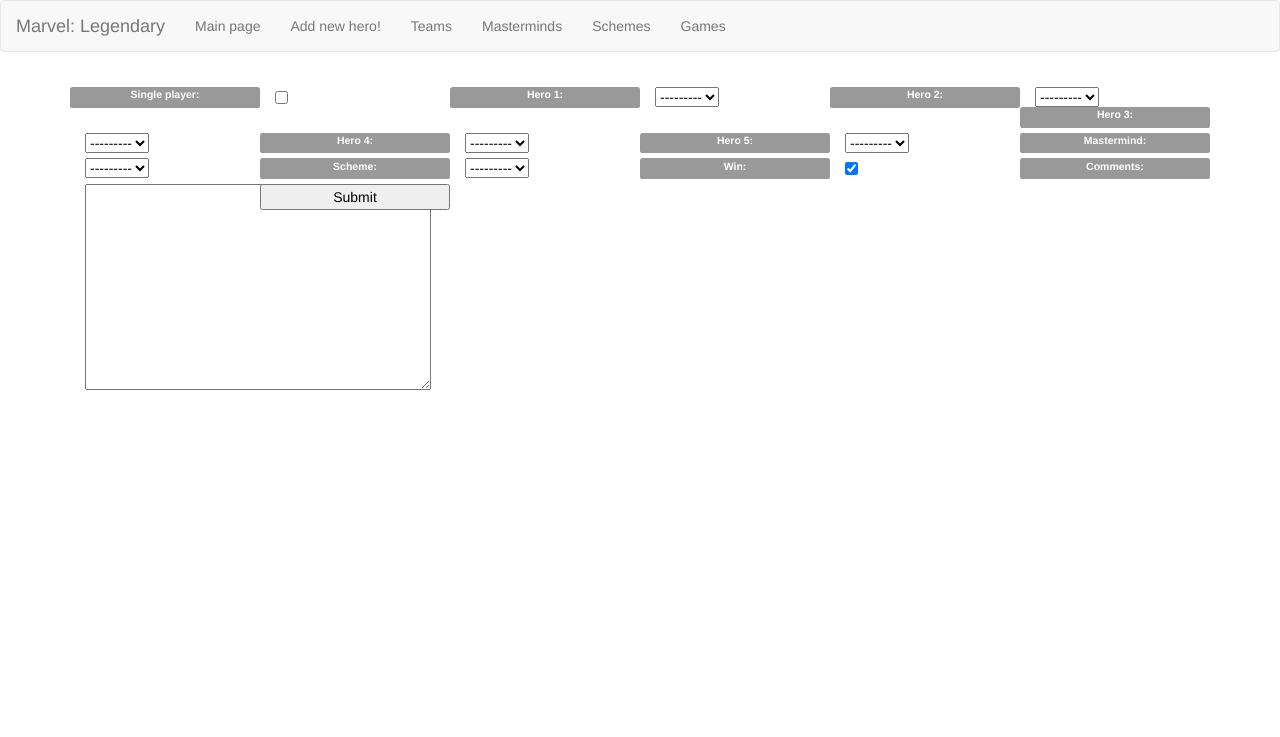
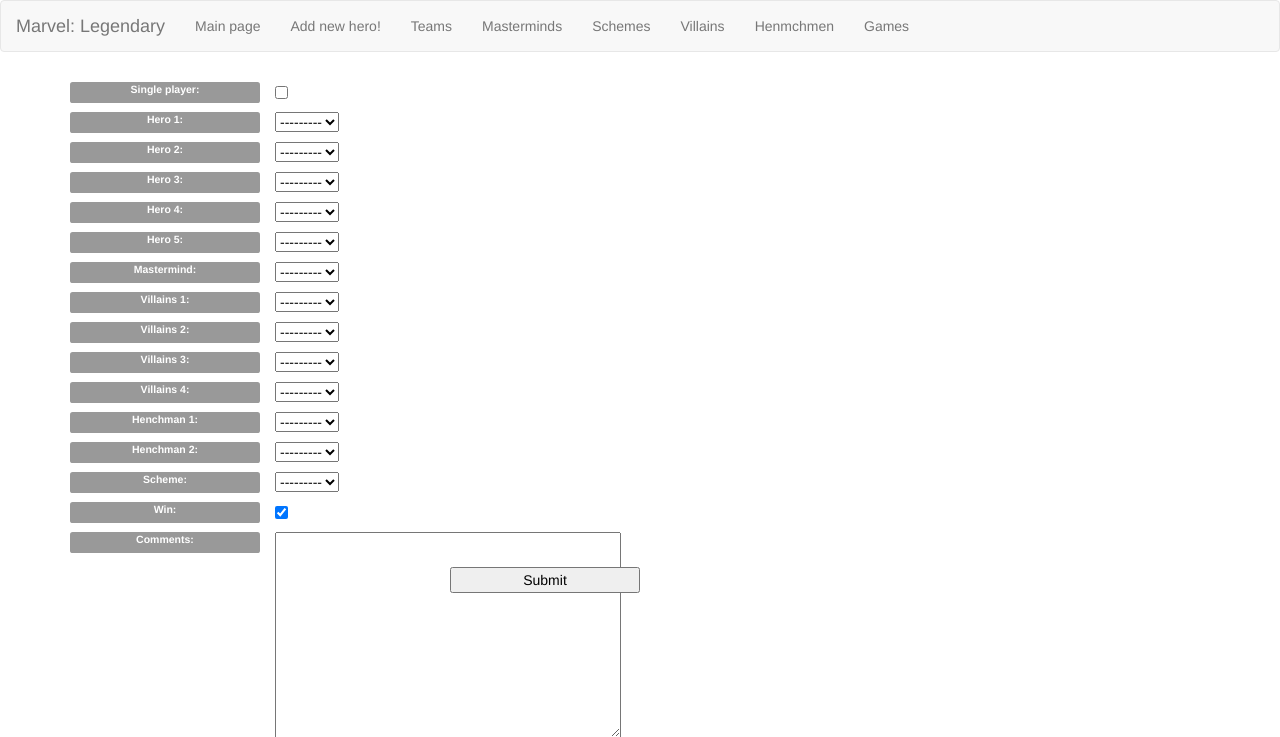
Before and after one commit to rkruszynski/game, a Django app: a page that uses legendary/templates/legendary/base.html in a window 1280 px wide. Shown: the top 737 px of the page. Run offline with Django 3.2, Linux system fonts and the light colour scheme; data that the repository does not hold is empty.

Commit message:
Add villains, add henchman page, few fixes

```diff
--- a/game/urls.py
+++ b/game/urls.py
@@ -25,6 +25,11 @@
     path('admin/', admin.site.urls),
     path('legendary/thanks/', include('legendary.urls')),
     path('add_mastermind/', include('legendary.urls')),
+    path('/villains', include('legendary.urls')),
+    path('/villains/delete/<int>', include('legendary.urls')),
+    path('henchman/', include('legendary.urls')),
+    path('add_villain/', include('legendary.urls')),
+    path('add_henchman/', include('legendary.urls')),
     path('masterminds/', include('legendary.urls')),
     path('add_scheme/', include('legendary.urls')),
     path('schemes/', include('legendary.urls')),
--- a/legendary/admin.py
+++ b/legendary/admin.py
@@ -1,11 +1,12 @@
 from django.contrib import admin
 
-from .models import Hero, Team, Scheme, Mastermind, Villians, Game
+from .models import Hero, Team, Scheme, Mastermind, Villain, Game, Henchman
 
 # Register your models here.
 admin.site.register(Hero)
 admin.site.register(Team)
 admin.site.register(Scheme)
 admin.site.register(Mastermind)
-admin.site.register(Villians)
+admin.site.register(Villain)
 admin.site.register(Game)
+admin.site.register(Henchman)
--- a/legendary/forms.py
+++ b/legendary/forms.py
@@ -2,7 +2,7 @@
 
 from django.forms import ModelForm
 
-from .models import Hero, Team, Mastermind, Scheme, Game
+from .models import Hero, Team, Mastermind, Scheme, Game, Henchman, Villain
 
 class HeroForm(ModelForm):
     class Meta:
@@ -50,3 +50,15 @@
     class Meta:
         model = Game
         fields = '__all__'
+
+
+class VillainForm(ModelForm):
+    class Meta:
+        model = Villain
+        fields = '__all__'
+
+
+class HenchmanForm(ModelForm):
+    class Meta:
+        model = Henchman
+        fields = '__all__'
--- a/legendary/models.py
+++ b/legendary/models.py
@@ -61,7 +61,7 @@
         return self.name
 
 
-class Villians(models.Model):
+class Villain(models.Model):
 
     name = models.CharField(max_length=100)
 
@@ -69,7 +69,7 @@
         return self.name
 
 
-class Henchmen(models.Model):
+class Henchman(models.Model):
 
     name = models.CharField(max_length=100)
 
@@ -86,6 +86,12 @@
     hero_4 = models.ForeignKey(Hero, on_delete=models.PROTECT, related_name='hero_4', blank=True, null=True)
     hero_5 = models.ForeignKey(Hero, on_delete=models.PROTECT, related_name='hero_5', blank=True, null=True)
     mastermind = models.ForeignKey(Mastermind, on_delete=models.PROTECT)
+    villains_1 = models.ForeignKey(Villain, on_delete=models.PROTECT, related_name='villains_1')
+    villains_2 = models.ForeignKey(Villain, on_delete=models.PROTECT, related_name='villains_2', blank=True, null=True)
+    villains_3 = models.ForeignKey(Villain, on_delete=models.PROTECT, related_name='villains_3', blank=True, null=True)
+    villains_4 = models.ForeignKey(Villain, on_delete=models.PROTECT, related_name='villains_4', blank=True, null=True)
+    henchman_1 = models.ForeignKey(Henchman, on_delete=models.PROTECT, related_name='henchman_1')
+    henchman_2 = models.ForeignKey(Henchman, on_delete=models.PROTECT, related_name='henchman_2', blank=True, null=True)
     scheme = models.ForeignKey(Scheme, on_delete=models.PROTECT)
     win = models.BooleanField(default=True)
     comments = models.TextField(max_length=1000, blank=True)
--- a/legendary/templates/legendary/add_game.html
+++ b/legendary/templates/legendary/add_game.html
@@ -10,6 +10,7 @@
 
         <h5><label class="col-sm-2 label label-default">{{ field.label_tag }}</label></h5>
         <div class="col-sm-2">{{field}}</div>
+        <br />
 
     {% endfor %}
     </div>
--- a/legendary/templates/legendary/base.html
+++ b/legendary/templates/legendary/base.html
@@ -18,9 +18,11 @@
             <ul class="nav navbar-nav">
                     <li><a id = "main_page" href="/legendary">Main page</a></li>
                     <li><a id = "add_new" href="/legendary/create">Add new hero!</a></li>
-                    <li><a id = "new_user" href="/legendary/teams" >Teams</a></li>
-                    <li><a id = "logs" href="/legendary/masterminds">Masterminds</a></li>
-                    <li><a id = "add_scheme" href="/legendary/schemes">Schemes</a></li>
+                    <li><a id = "teams" href="/legendary/teams" >Teams</a></li>
+                    <li><a id = "masterminds" href="/legendary/masterminds">Masterminds</a></li>
+                    <li><a id = "schemes" href="/legendary/schemes">Schemes</a></li>
+                    <li><a id = "villains" href="/legendary/villains">Villains</a></li>
+                    <li><a id = "henchman" href="/legendary/henchmen">Henmchmen</a></li>
                     <li><a id = "games" href="/legendary/games">Games</a></li>
             </ul>
         </div>
--- a/legendary/templates/legendary/games_page.html
+++ b/legendary/templates/legendary/games_page.html
@@ -42,7 +42,7 @@
             <td> {{game.mastermind }}</td>
             <td> {{game.scheme }}</td>
             <td class="text-left">
-                {% if hero.win %}
+                {% if game.win %}
                     <span class="glyphicon glyphicon-ok"></span>
                 {% else %}
                     <span class="glyphicon glyphicon-remove"></span>
--- a/legendary/urls.py
+++ b/legendary/urls.py
@@ -7,6 +7,7 @@
     path('create/', views.create, name='create'),
     path('hero/<int:hero_id>/', views.hero_detail, name='hero_detail'),
     path('hero/delete/<int:hero_id>/', views.hero_delete, name='hero_delete'),
+    path('villains/delete/<int:villain_id>/', views.delete_villain, name='delete_villain'),
     path('thanks/', views.thanks, name='thanks'),
     path('add_team/', views.add_team, name='add_team'),
     path('teams/', views.teams_page, name='teams_page'),
@@ -15,6 +16,10 @@
     path('teams/<int:team_id>/', views.team_detail, name='team_detail'),
     path('', views.index, name='index'),
     path('add_mastermind', views.add_mastermind, name='add_mastermind'),
+    path('villains/', views.villains, name='villains'),
+    path('henchmen/', views.henchman, name='henchmen'),
+    path('add_villain/', views.add_villain, name='add_villain'),
+    path('add_henchman/', views.add_henchman, name='add_henchman'),
     path('masterminds', views.masterminds_page, name='mastermind_page'),
     path('add_scheme', views.add_scheme, name='add_scheme'),
     path('schemes', views.schemes_page, name='schemes_page'),
--- a/legendary/views.py
+++ b/legendary/views.py
@@ -1,8 +1,8 @@
 from django.shortcuts import render, get_object_or_404
 
-from .models import Hero, Team, Mastermind, Scheme, Game
+from .models import Hero, Team, Mastermind, Scheme, Game, Villain, Henchman
 from django.http import Http404, HttpResponseRedirect
-from .forms import HeroForm, TeamForm, MastermindForm, SchemeForm, GameForm
+from .forms import HeroForm, TeamForm, MastermindForm, SchemeForm, GameForm, VillainForm, HenchmanForm
 from django.contrib import messages
 from django.db.models import Q
 from collections import Counter
@@ -172,3 +172,45 @@
 def games_page(request):
     games = Game.objects.all()
     return render(request, 'legendary/games_page.html', {'games': games})
+
+
+def villains(request):
+    villains = Villain.objects.all()
+    return render(request, 'legendary/villains_page.html', {'villains': villains})
+
+
+def add_villain(request):
+    if request.method == "POST":
+        villain_form = VillainForm(request.POST)
+        villain_form.save()
+        return HttpResponseRedirect('/legendary/villains')
+    else:
+        villain_form = VillainForm()
+    return render(request, 'legendary/add_villain.html', {'form':villain_form})
+
+
+def delete_villain(request, villain_id):
+    obj = get_object_or_404(Villain, pk=villain_id)
+    if request.method == "POST":
+        obj.delete()
+        messages.success(request, "This Villain was succesfully deleted")
+        return HttpResponseRedirect('/legendary/villains')
+    context = {
+        "object": obj
+    }
+    return render(request, "legendary/confirm_delete.html", context)
+
+
+def henchman(request):
+    henchman = Henchman.objects.all()
+    return render(request, 'legendary/henchman_page.html', {'henchmen': henchman})
+
+
+def add_henchman(request):
+    if request.method == "POST":
+        henchman_form = HenchmanForm(request.POST)
+        henchman_form.save()
+        return HttpResponseRedirect('/legendary/henchmen')
+    else:
+        henchman_form = VillainForm()
+    return render(request, 'legendary/add_villain.html', {'form':henchman_form})
```
Also changed, not shown: legendary/templates/legendary/add_henchman.html (added, +16 -0 lines), legendary/templates/legendary/add_villain.html (added, +16 -0 lines), legendary/templates/legendary/henchman_page.html (added, +25 -0 lines), legendary/templates/legendary/villains_page.html (added, +31 -0 lines).
